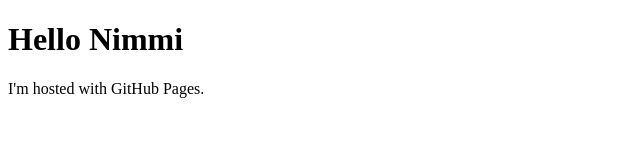
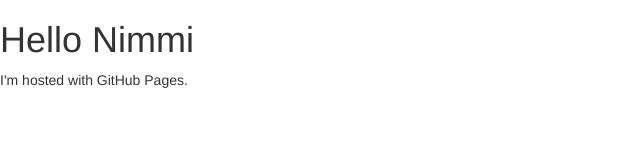
Before and after one commit to deepak891/deepak891.github.io, a plain HTML site: page index.html in a window 1280 px wide. Shown: the whole page, without its empty margins (0-640 px from the left). Drawn offline with nearby package versions, Linux system fonts and the light colour scheme.

Commit message:
Added bootstrap css

```diff
--- a/index.html
+++ b/index.html
@@ -1,5 +1,15 @@
 <!DOCTYPE html>
 <html>
+<head>
+	<!-- Latest compiled and minified CSS -->
+<link rel="stylesheet" href="//netdna.bootstrapcdn.com/bootstrap/3.1.1/css/bootstrap.min.css">
+
+<!-- Optional theme -->
+<link rel="stylesheet" href="//netdna.bootstrapcdn.com/bootstrap/3.1.1/css/bootstrap-theme.min.css">
+
+<!-- Latest compiled and minified JavaScript -->
+<script src="//netdna.bootstrapcdn.com/bootstrap/3.1.1/js/bootstrap.min.js"></script>
+</head>
 <body>
 <h1>Hello Nimmi</h1>
 <p>I'm hosted with GitHub Pages.</p>
```
